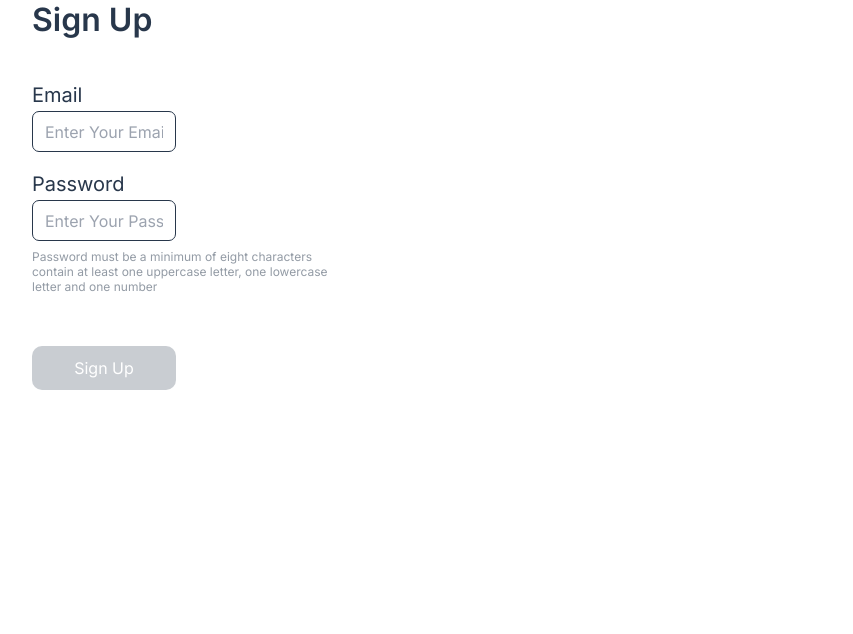
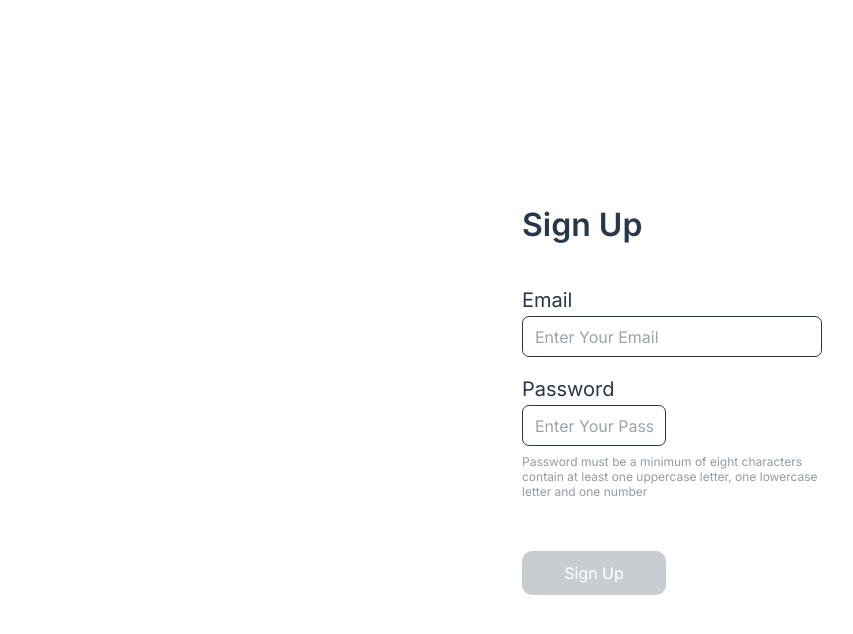
Before and after one commit to Maxwell011/moni-finance, a Next.js app: page /Signup in a window 1280 px wide. Shown: the top 634 px of the page, without its empty margins (9-862 px from the left). Built offline with nearby package versions, Linux system fonts and the light colour scheme.

Commit message:
Centered the signup

```diff
--- a/src/app/Signup/page.tsx
+++ b/src/app/Signup/page.tsx
@@ -1,7 +1,7 @@
 const Signup = () => {
   return (
     <>
-      <div className='flex flex-col justify-center gap-1 mx-[41px] my-0'>
+      <div className='flex flex-col justify-center gap-1 mx-[41px] my-0 lg:absolute lg:-translate-x-2/4 lg:-translate-y-2/4 lg:left-2/4 lg:top-2/4'>
         <h2 className='text-[#28374B] text-[32px] not-italic font-semibold leading-[normal] mb-10'>
           Sign Up
         </h2>
@@ -11,7 +11,7 @@ const Signup = () => {
         <input
           type='text'
           placeholder='Enter Your Email'
-          className='w-full sm:w-36 h-10 sm:h-[41px] input-style mb-4'
+          className='w-full sm:w-36 h-10 sm:h-[41px] input-style mb-4 lg:w-full'
         />
         <label className='sm:text-[#28374B] text-xl not-italic font-normal leading-[normal]'>
           Password
```
